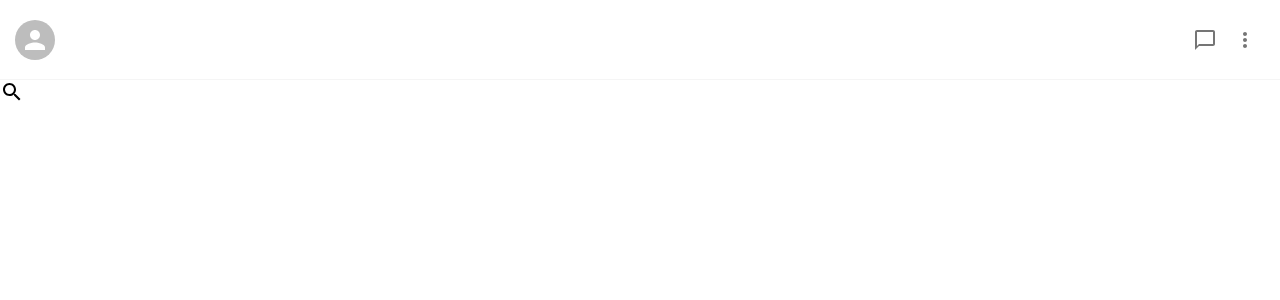
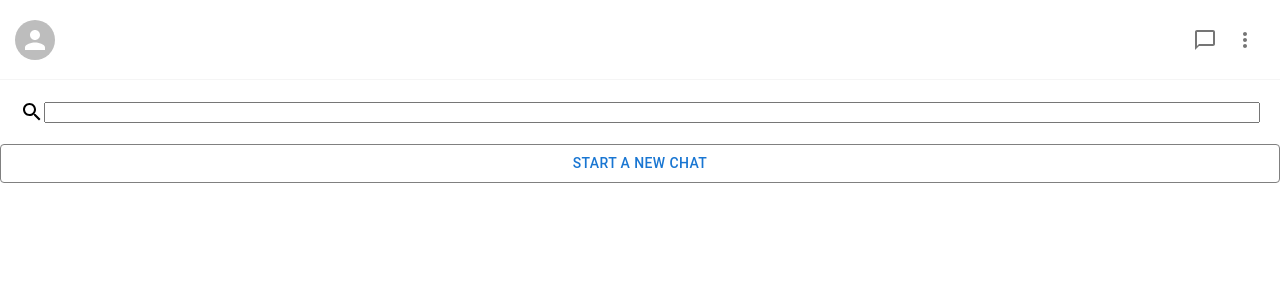
Before and after one commit to Faith-Gray/chattr, a Next.js app: page /components/Sidebar in a window 1280 px wide. Shown: the top 300 px of the page. Built offline with nearby package versions, Linux system fonts and the light colour scheme.

Commit message:
Add firebase db and auth

```diff
--- a/package.json
+++ b/package.json
@@ -15,6 +15,7 @@
     "@mui/material": "^5.10.16",
     "eslint": "8.28.0",
     "eslint-config-next": "13.0.5",
+    "firebase": "^9.14.0",
     "next": "13.0.5",
     "react": "18.2.0",
     "react-dom": "18.2.0",
--- a/pages/components/Sidebar.js
+++ b/pages/components/Sidebar.js
@@ -1,4 +1,4 @@
-import { Avatar } from "@mui/material";
+import { Avatar, Button } from "@mui/material";
 import { IconButton } from '@mui/material';
 import styled from "styled-components";
 import ChatBubbleOutlineIcon from '@mui/icons-material/ChatBubbleOutline';
@@ -24,7 +24,12 @@ function Sidebar() {
 
         <Search>
           <SearchIcon/>
+          <SearchInput/>
         </Search>
+
+        <SidebarButton>
+          Start a New Chat
+        </SidebarButton>
     </Container>
   )
 }
@@ -50,7 +55,17 @@ const Header = styled.div`
 `;
 
 const Search = styled.div`
+  display: flex;
+  align-items: center;
+  padding: 20px;
+  border-radius: 2px;
 
+`;
+
+const SearchInput = styled.input`
+  outline-width: 0;
+  // border: none;
+  flex: 1;
 `;
 
 const UserAvatar = styled(Avatar)`
@@ -64,3 +79,13 @@ const UserAvatar = styled(Avatar)`
 const IconContainer = styled.div`
 
 `;
+
+const SidebarButton = styled(Button)`
+  width: 100%;
+  &&& {
+    // border-top: 1px solid gray;
+    // border-bottom: 1px solid gray;
+    border: 1px solid gray;
+  }
+
+`;
```
Also changed, not shown: firebase.js (added, +19 -0 lines), 1 other file (tests, documents, lock files or other folders).
